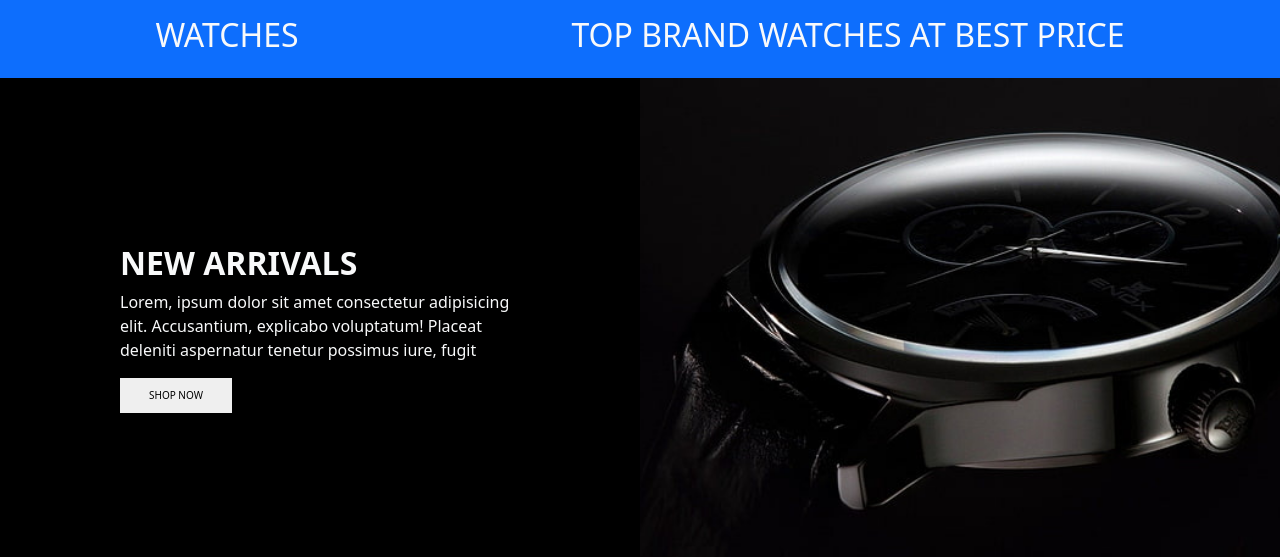
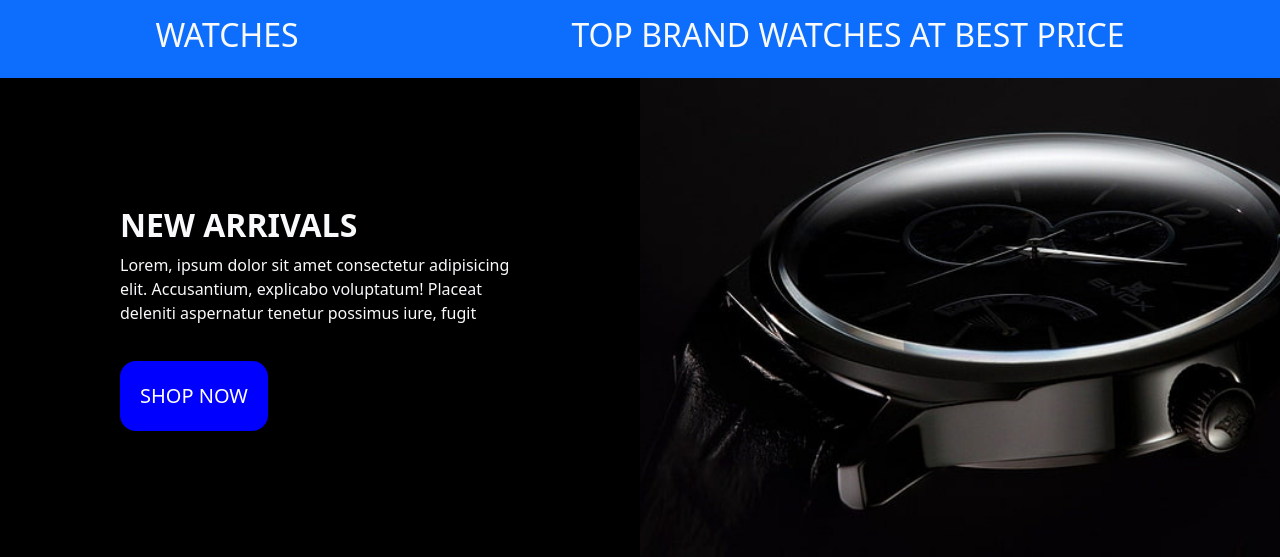
Before and after one commit to kadimalhariri/landing-check, a plain HTML site: page index.html in a window 1280 px wide. Shown: the top 557 px of the page. Drawn offline with nearby package versions, Linux system fonts and the light colour scheme.

Commit message:
Last up-date

```diff
--- a/style.css
+++ b/style.css
@@ -25,12 +25,19 @@
   width: 400px;
 }
 .content button {
-  font-size: 10px;
-  padding: 10px 29px;
+  font-size: 20px;
+  margin: 20px 0px;
+  padding: 20px;
+  border-radius: 1rem;
+  background-color: blue;
+
 }
+
+
 .content a {
   text-decoration: none;
-  color: #000;
+  color: white;
+
 }
 .logos {
   width: 100%;
```
